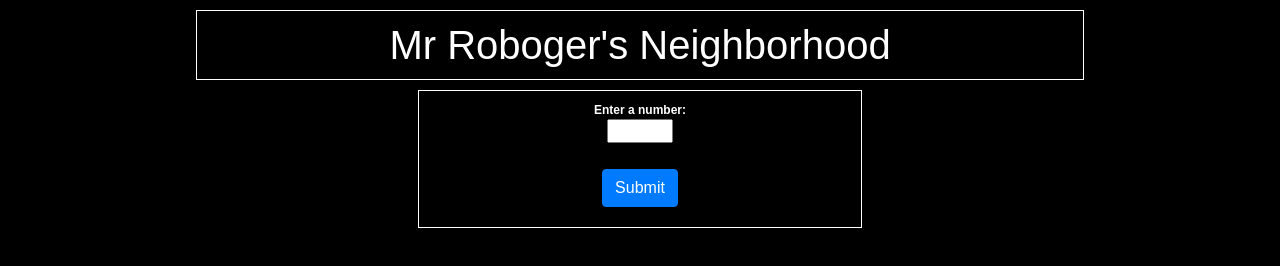
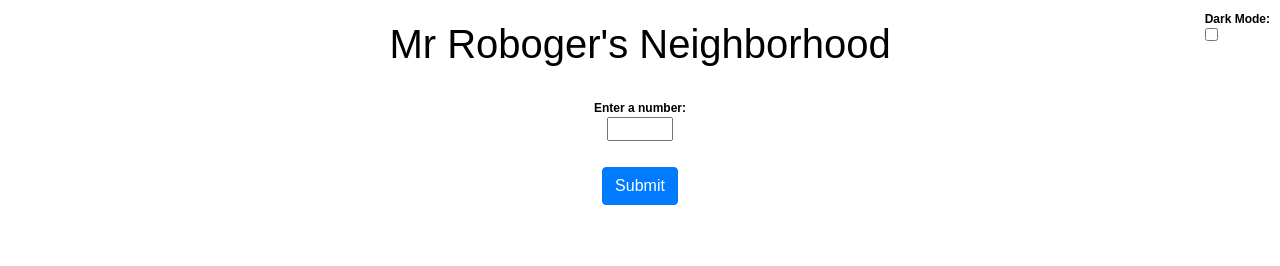
Before and after one commit to JBShaffer91/mr-robogers, a plain HTML site: page index.html in a window 1280 px wide. Drawn offline with nearby package versions, Linux system fonts and the light colour scheme.

Commit message:
add a dark mode theme switch

```diff
--- a/css/styles.css
+++ b/css/styles.css
@@ -1,10 +1,26 @@
 body {
-    background-color: #000000;
-    color: #ffffff;
+    background-color: #ffffff;
+    color: #000000;
+    transition: background-color 0.3s, color 0.3s;
     font-family: "Arial", sans-serif;
     font-size: 12px;
     margin: 0;
     padding: 0;
+}
+
+.dark-mode {
+    background-color: #000000;
+    color: #ffffff;
+}
+
+.theme-switch-container {
+    position: absolute;
+    top: 10px;
+    right: 10px;
+}
+
+.theme-switch {
+  cursor: pointer;
 }
 
 h1 {
@@ -13,7 +29,7 @@ h1 {
     margin-top: 10px;
     margin-bottom: 10px;
     padding: 10px;
-    border: solid 1px #ffffff;
+    border: none;
     box-sizing: border-box;
     text-align: center;
 }
--- a/index.html
+++ b/index.html
@@ -6,7 +6,7 @@
   <link href="css/bootstrap.css" rel ="stylesheet" type="text/css">
   <link rel="stylesheet" href="css/styles.css">
 </head>
-<body>
+<body id="body">
   <div class="container">
     <h1>Mr Roboger's Neighborhood</h1>
     <form id="form">
@@ -17,7 +17,10 @@
       <button type="submit" class="btn btn-primary">Submit</button>
     </form>
     <div id="output"></div>
-
+  <div class="theme-switch-container">
+    <label for="theme-switch">Dark Mode:</label>
+    <input type="checkbox" id="theme-switch" class="theme-switch">
+  </div>
   <script src="js/bootstrap.bundle.min.js"></script>
 </body>
 </html>
--- a/js/scripts.js
+++ b/js/scripts.js
@@ -31,4 +31,14 @@ window.onload = function() {
     const output = document.getElementById('output');
     output.innerHTML = resultArray.join(', ');
   });
+
+  const themeSwitch = document.querySelector('.theme-switch');
+  function switchTheme(e) {
+    if (e.target.checked) {
+      document.body.classList.add('dark-mode');
+    } else {
+      document.body.classList.remove('dark-mode');
+    }
+  }
+  themeSwitch.addEventListener('change', switchTheme);
 };
```
Lines whose indentation alone changed are shown as unchanged.
